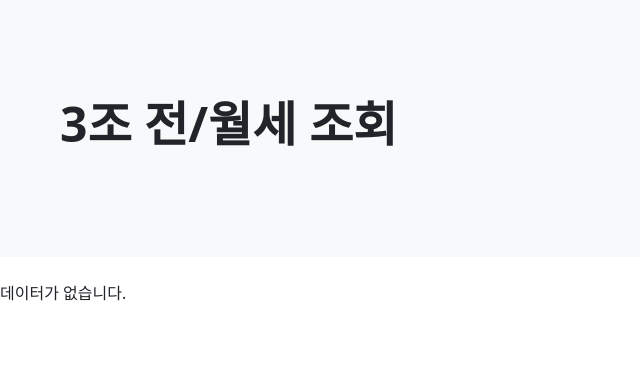
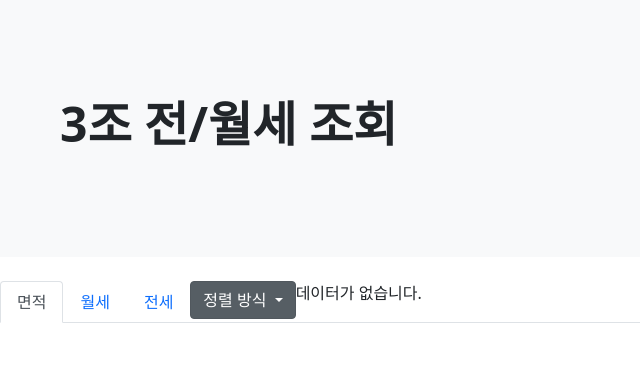
Before and after one commit to CodeByO/aics201-22s-team03, a Flask app: page /sort/ in a window 1280 px wide. Shown: the part 107-488 px from the top of the page, without its empty margins (0-640 px from the left). Run offline with Flask 2, Linux system fonts and the light colour scheme; parts of the project's set-up code (start-up, migrations or seed data) failed here and were passed over.

Commit message:
정렬 페이지 구현 방향 설정

```diff
--- a/templates/sort.html
+++ b/templates/sort.html
@@ -47,6 +47,27 @@
           <h1 class="text-dark display-5 fw-bold">3조 전/월세 조회</h1>
         </div>
       </div>
+      <ul class="nav nav-tabs">
+        <li class="nav-item">
+          <a class="nav-link active" href="/sort/area">면적</a>
+        </li>
+        <li class="nav-item">
+          <a class="nav-link" aria-current="page" href="/sort/monthly">월세</a>
+        </li>
+        <li class="nav-item">
+          <a class="nav-link" aria-current="page" href="/sort/deposit">전세</a>
+        </li>
+      <div class="dropdown show">
+        <a class="btn btn-secondary dropdown-toggle" href="#" role="button" id="dropdownMenuLink" data-toggle="dropdown" aria-haspopup="true" aria-expanded="false">
+          정렬 방식
+        </a>
+
+        <div class="dropdown-menu" aria-labelledby="dropdownMenuLink">
+          <a class="dropdown-item" href="/sort/area/1">삽입</a>
+          <a class="dropdown-item" href="/sort/area/2">병합</a>
+          <a class="dropdown-item" href="/sort/area/3">퀵</a>
+        </div>
+      </div>
     {% if roomList%}
     <table class="table table-bordered">
         <thead>
```
